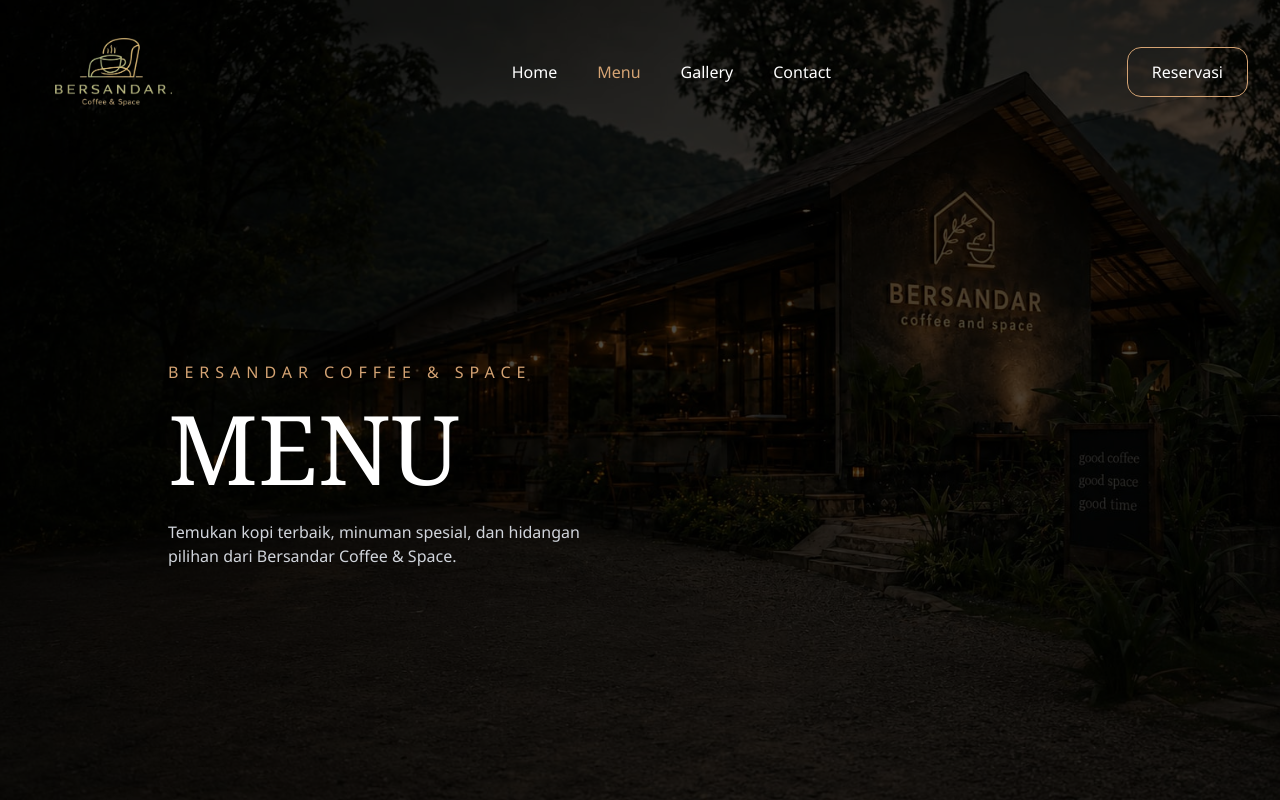
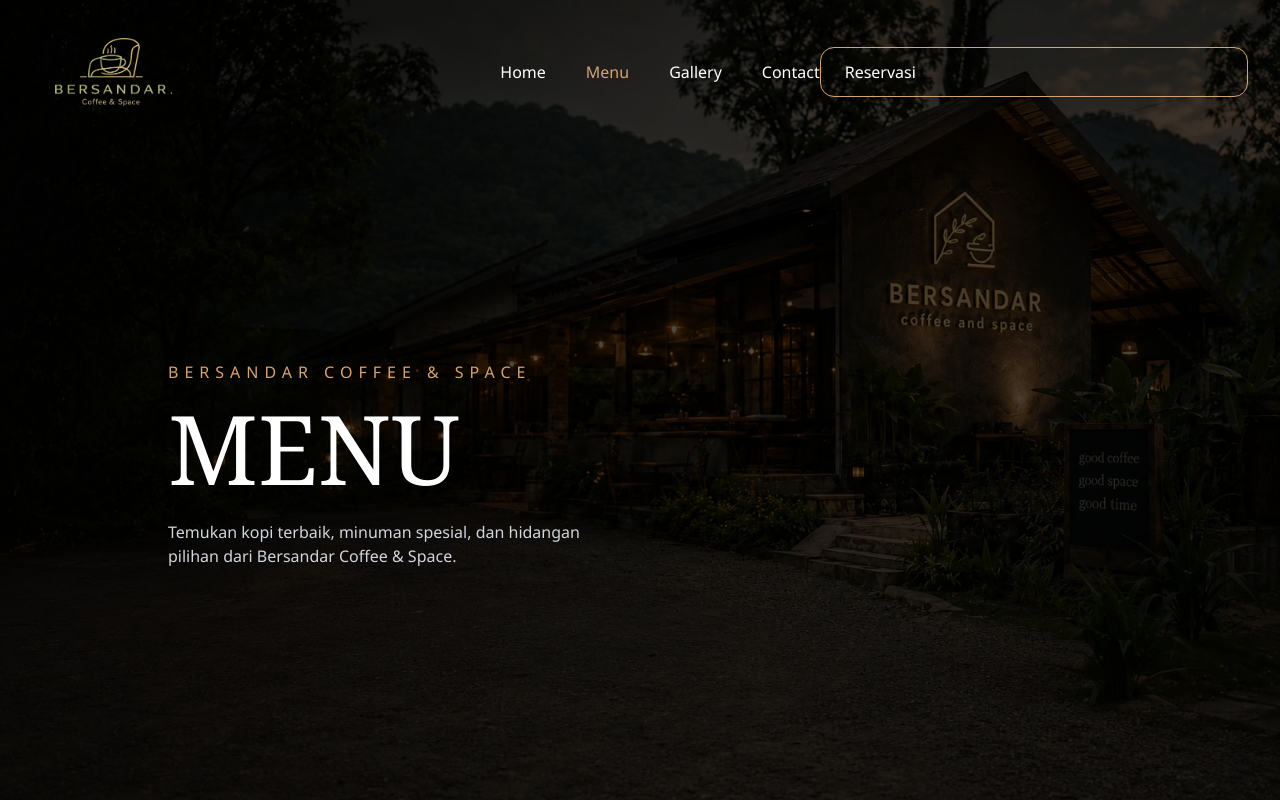
Before and after one commit to Rusdi125312/Bersandar-Caffe, a Next.js app: page /menu in a window 1280 px wide. Shown: the top 800 px of the page. Built offline with nearby package versions, Linux system fonts and the light colour scheme; no server answers; the database is empty; a web font is replaced by a local one.

Commit message:
kalibrasi

```diff
--- a/app/gallery/page.tsx
+++ b/app/gallery/page.tsx
@@ -21,13 +21,10 @@
 
   return (
     <main className="min-h-screen bg-[#111111] text-white">
-
-      {/* HEADER */}
       {/* HEADER - Disederhanakan agar logo bisa merapat ke kiri */}
-<header className="absolute top-0 left-0 w-full z-50">
+  <header className="absolute top-0 left-0 w-full z-50">
   {/* Hapus div pembungkus tambahan, gunakan satu grid utama */}
   <div className="w-full max-w-7xl mx-auto px-4 md:px-8 py-6 grid grid-cols-[1fr_auto] md:grid-cols-[1fr_auto_1fr] items-center">
-
     {/* Logo (Kiri) - Merapat ke kiri */}
     <div className="flex items-center gap-3 justify-start">
         <Link href="/" className="relative ml-4 w-20 h-16 md:w-32 md:h-24 transition-transform hover:scale-105">
--- a/app/menu/page.tsx
+++ b/app/menu/page.tsx
@@ -75,12 +75,11 @@
   }
     return (
       <main className="min-h-screen bg-[#111111] text-white">
-
           {/* HEADER */}
           <header className="absolute top-0 left-0 w-full z-50">
 
-            <div className="max-w-7xl pl-8 pr-8 md:px-8 py-6 flex items-center justify-between">
-
+           <div className="w-full max-w-7xl mx-auto px-4 md:px-8 py-6 grid grid-cols-[1fr_auto] md:grid-cols-[1fr_auto_1fr] items-center">
+            <div className="flex items-center gap-3 justify-start">
             <Link href="/" className="relative ml-4 w-20 h-16 md:w-32 md:h-24 transition-transform hover:scale-105">
                   <Image
                     src="/logo-bersandar1.png"
@@ -90,6 +89,7 @@
                     priority
                   />
                 </Link>
+          </div>
   {/* Tombol Hamburger (Hanya muncul di mobile) */}
       <button
         className="md:hidden text-white p-2"
```
